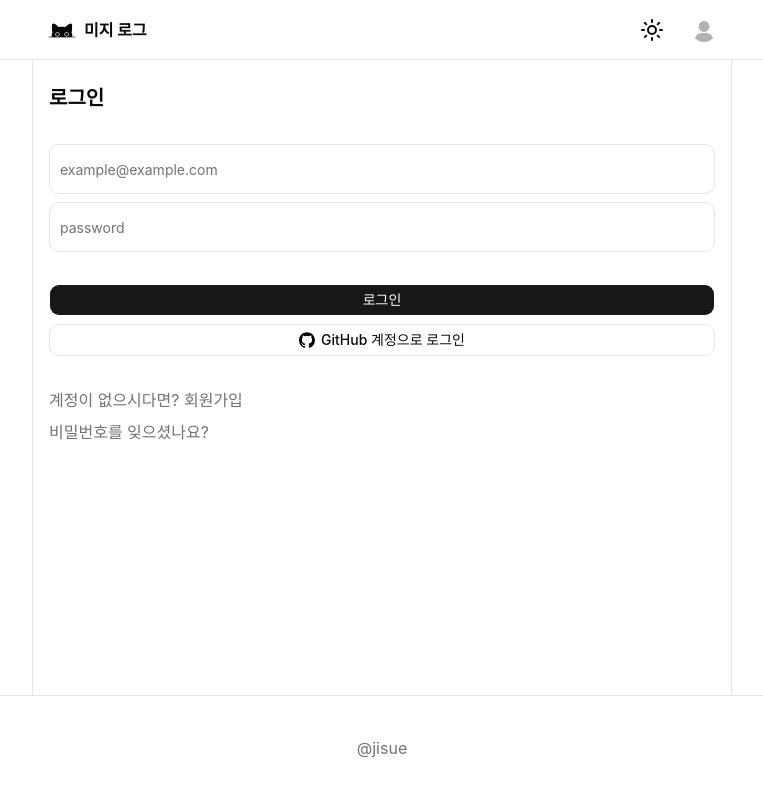
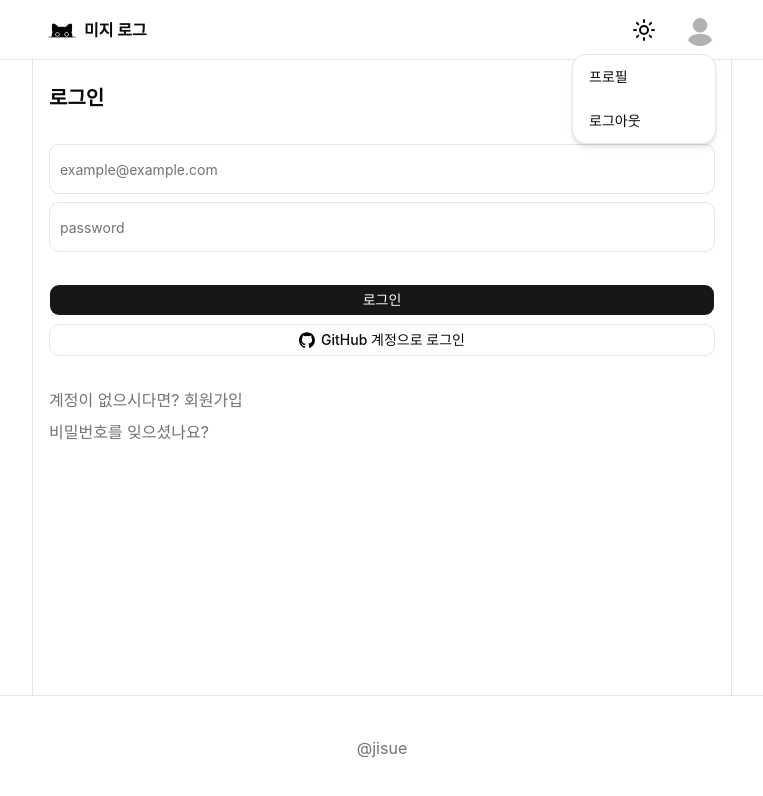
Before and after one commit to mejisue/retweet, a React (Vite) app in the folder front/: page /sign-in in a window 1280 px wide. Both pictures are taken after a click on the picture 962 px from the left and 29 px from the top of the page. Shown: the top 796 px of the page, without its empty margins (258-1021 px from the left). Built offline with nearby package versions, Linux system fonts and the light colour scheme; no server answers.

Commit message:
feat: 헤더 프로필 드롭다운 구현 (아바타 이미지, 프로필/로그아웃 메뉴)

```diff
--- a/front/src/components/layout/global-layout.tsx
+++ b/front/src/components/layout/global-layout.tsx
@@ -1,7 +1,7 @@
 import { Outlet, Link } from "react-router-dom";
 import cat from "@/assets/cat.png";
 import { SunIcon } from "lucide-react";
-import defaultAvatar from "@/assets/default-avatar.png";
+import ProfileButton from "@/components/layout/profile-button";
 
 export default function GlobalLayout() {
     return (
@@ -18,9 +18,7 @@ export default function GlobalLayout() {
                         <div className="hover:bg-muted rounded-full p-2 cursor-pointer">
                             <SunIcon />
                         </div>
-                        <img
-                            className="h-6 w-6 cursor-pointer rounded-full object-cover"
-                            src={defaultAvatar} />
+                        <ProfileButton />
                     </div>
                 </div>
             </header>
--- /dev/null
+++ b/front/src/components/layout/profile-button.tsx
@@ -0,0 +1,52 @@
+import defaultAvatar from '@/assets/default-avatar.png';
+import { useSignOut } from '@/hooks/mutations/auth/use-sign-out';
+import { useMyProfile } from '@/hooks/queries/use-my-profile';
+import { useSession } from '@/store/session';
+import { useEffect, useRef, useState } from 'react';
+import { Link } from 'react-router-dom';
+
+export default function ProfileButton() {
+    const session = useSession();
+    const { data: profile } = useMyProfile();
+    const { mutate: signOut } = useSignOut();
+    const [open, setOpen] = useState(false);
+    const ref = useRef<HTMLDivElement>(null);
+
+    useEffect(() => {
+        const handleClickOutside = (e: MouseEvent) => {
+            if (ref.current && !ref.current.contains(e.target as Node)) {
+                setOpen(false);
+            }
+        };
+        document.addEventListener('mousedown', handleClickOutside);
+        return () => document.removeEventListener('mousedown', handleClickOutside);
+    }, []);
+
+    return (
+        <div className="relative" ref={ref}>
+            <img
+                className="h-8 w-8 cursor-pointer rounded-full object-cover"
+                src={profile?.avatarUrl ?? defaultAvatar}
+                alt="프로필"
+                onClick={() => setOpen((prev) => !prev)}
+            />
+            {open && (
+                <div className="absolute right-0 top-10 z-50 w-36 overflow-hidden rounded-xl border bg-background shadow-md">
+                    <Link
+                        to={`/profile/${session?.member.memberId}`}
+                        className="block px-4 py-3 text-sm hover:bg-muted"
+                        onClick={() => setOpen(false)}
+                    >
+                        프로필
+                    </Link>
+                    <button
+                        onClick={() => { signOut(); setOpen(false); }}
+                        className="w-full cursor-pointer px-4 py-3 text-left text-sm hover:bg-muted"
+                    >
+                        로그아웃
+                    </button>
+                </div>
+            )}
+        </div>
+    );
+}
```
